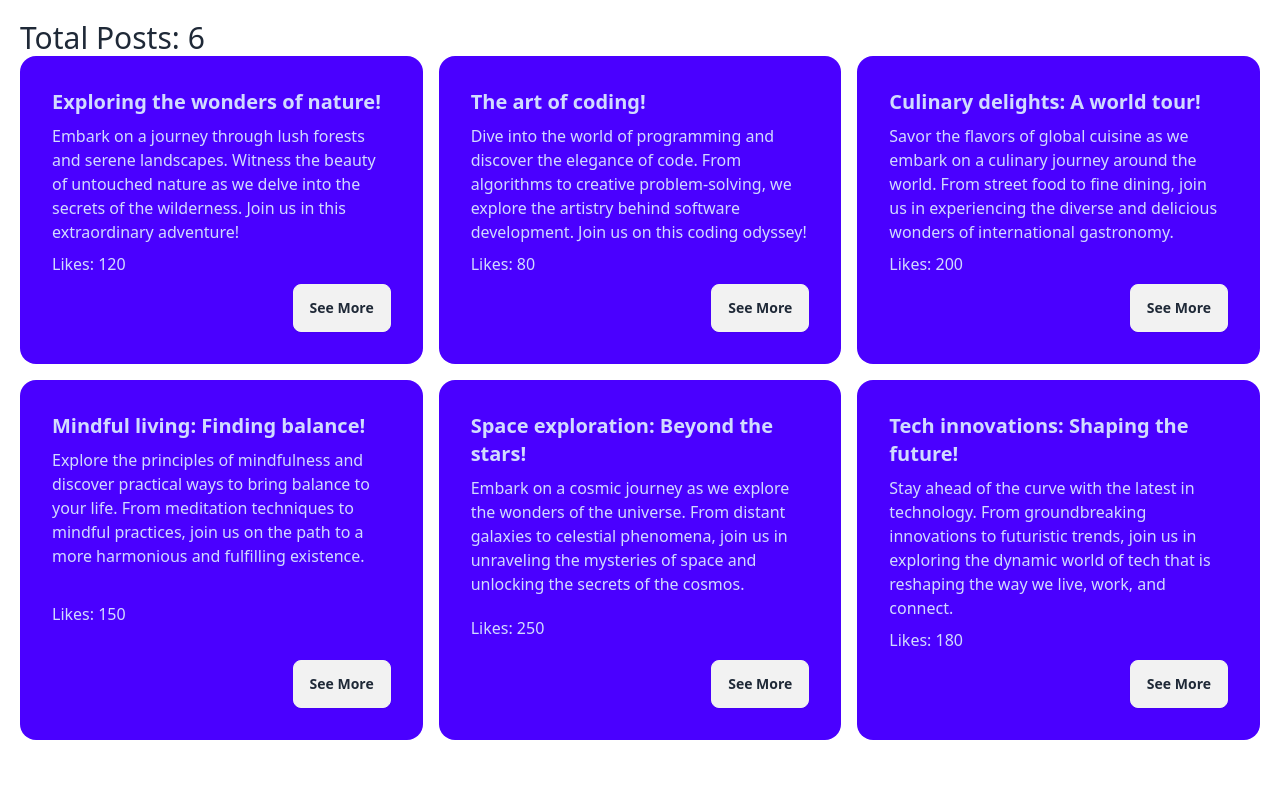
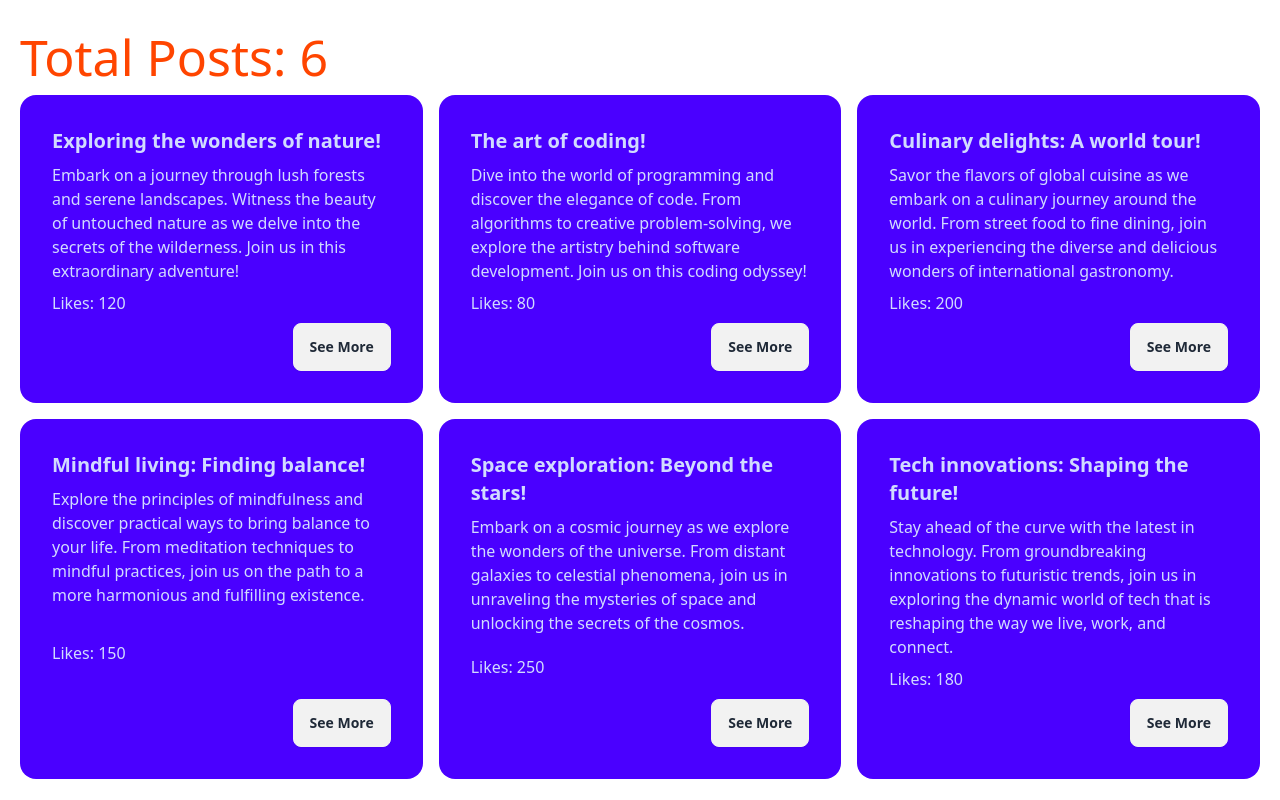
Before and after one commit to probeshnath/test-next-app, a Next.js app: page /posts in a window 1280 px wide. Built offline with nearby package versions, Linux system fonts and the light colour scheme; data requests are answered from the project's data file.

Commit message:
css added

```diff
--- /dev/null
+++ b/src/app/posts/Posts.module.css
@@ -0,0 +1,4 @@
+.header_text{
+    font-size: 50px;
+    color: orangered;
+}
--- a/src/app/posts/page.jsx
+++ b/src/app/posts/page.jsx
@@ -1,9 +1,9 @@
 import Link from 'next/link';
-import React from 'react'
+import styles from './Posts.module.css';
 
 const Posts = async () => {
     const res = await fetch("http://localhost:5000/posts",{
-        cache: "no-store"
+        // cache: "no-store"
 
         // cache: "force-cache"
 
@@ -17,7 +17,7 @@
     // console.log(posts)
     return (
         <div>
-            <h2 className='text-3xl'>Total Posts: {posts.length} </h2>
+            <h2 className={styles.header_text}>Total Posts: {posts.length} </h2>
             <div className='grid grid-cols-1 gap-4 md:grid-cols-2 lg:grid-cols-3'>
                 {
                     posts.map(post => (
--- a/src/components/Users/Users.jsx
+++ b/src/components/Users/Users.jsx
@@ -1,6 +1,7 @@
 "use client"
 
 import React, { useEffect, useState } from 'react'
+import styles from './Users.module.css'
 
 const Users = () => {
     const [users, setUsers] = useState([])
@@ -13,7 +14,7 @@
 
   return (
     <div>
-        <h2>Users: {users.length}</h2>
+        <h2 className={styles.header_text}>Users: {users.length}</h2>
         <div>
         {
             users.map(user =>(
--- /dev/null
+++ b/src/components/Users/Users.module.css
@@ -0,0 +1,4 @@
+.header_text{
+    font-size: 40px;
+    color: blue;
+}
```
